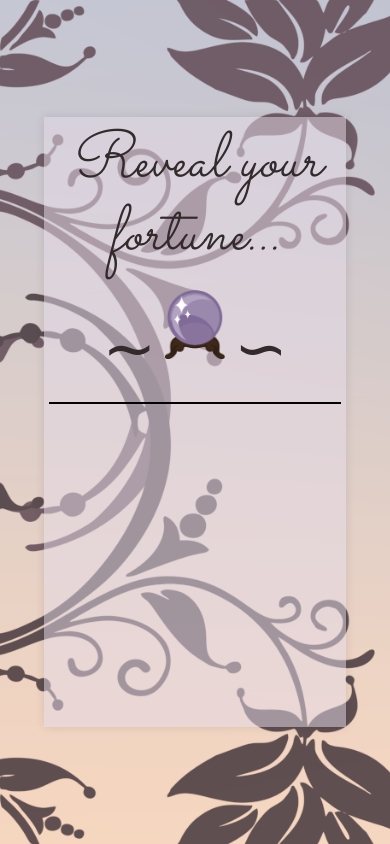
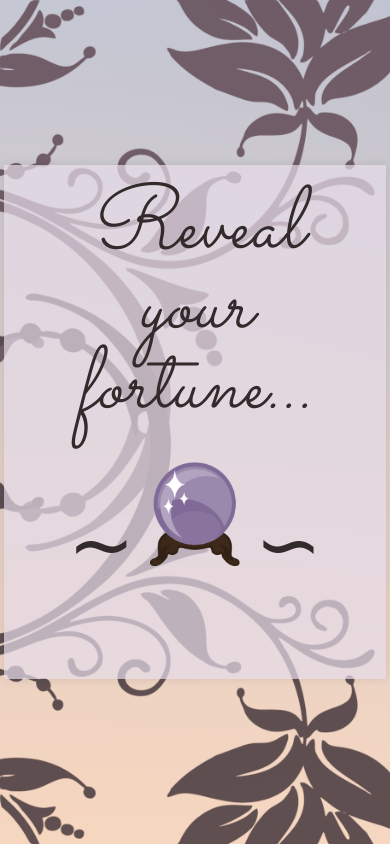
Before and after one commit to natashacarr/foreteller, a plain HTML site: page index.html in a window 390 px wide. Drawn offline with Linux system fonts and the light colour scheme; a web font is replaced by a local one.

Commit message:
fortune styles

```diff
--- a/css/style.css
+++ b/css/style.css
@@ -17,7 +17,7 @@
   grid-row: 1 / 1;
   width: 75vw;
   height: 55vh;
-  background-color: rgba(229, 220, 233, 0.5);
+  background-color: rgba(229, 220, 233, 0.7);
   box-shadow: 0px 0px 10px 0px rgba(0, 0, 0, 0.1);
   padding: 30px;
   text-align: center;
@@ -63,13 +63,17 @@
 }
 
 #fortune {
-  border: 1px solid black;
+  font-family: Forum, cursive;
+  font-size: 2rem;
+  color: #332a2b;
+  margin: 0px;
 }
 
 /* tablet landscape */
 
 @media only screen and (max-width: 1024px) {
   #container {
+    height: 45vh;
     padding: 25px;
   }
 
@@ -86,18 +90,23 @@
     width: 100px;
     margin: 1rem;
   }
+
+  #fortune {
+    font-size: 2.5rem;
+  }
 }
 
 /* tablet portrait */
 
 @media only screen and (max-width: 768px) {
   #container {
-    height: 40vh;
-    padding: 15px;
+    width: 85vw;
+    height: 45vh;
+    padding: 25px;
   }
 
   #reveal-text {
-    font-size: 5rem;
+    font-size: 5.5rem;
   }
 
   .tilde {
@@ -105,9 +114,13 @@
   }
 
   #reveal-button {
-    height: 100px;
-    width: 80px;
-    margin: 1rem 0.5rem;
+    height: 110px;
+    width: 90px;
+    margin: 2rem 0.7rem;
+  }
+
+  #fortune {
+    font-size: 2rem;
   }
 }
 
@@ -115,21 +128,26 @@
 
 @media only screen and (max-width: 480px) {
   #container {
-    height: 70vh;
-    padding: 10px 5px;
+    height: 55vh;
   }
 
   #reveal-text {
-    font-size: 4rem;
+    font-size: 5.5rem;
+    line-height: 5rem;
+    margin: 0px;
   }
 
   .tilde {
-    font-size: 4rem;
+    font-size: 5rem;
   }
 
   #reveal-button {
-    height: 80px;
-    width: 60px;
-    margin: 1rem 0.3rem;
+    height: 110px;
+    width: 90px;
+    margin: 2rem 0.7rem;
+  }
+
+  #fortune {
+    font-size: 1.8rem;
   }
 }
```
